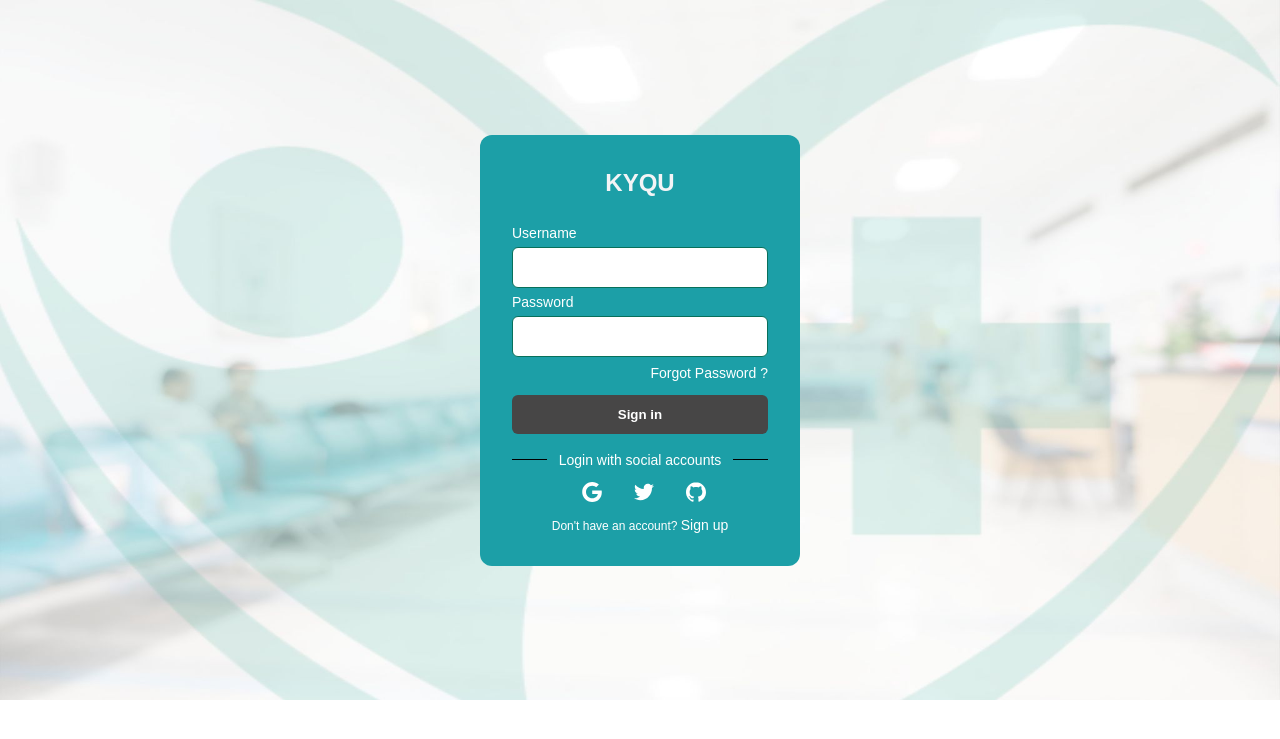
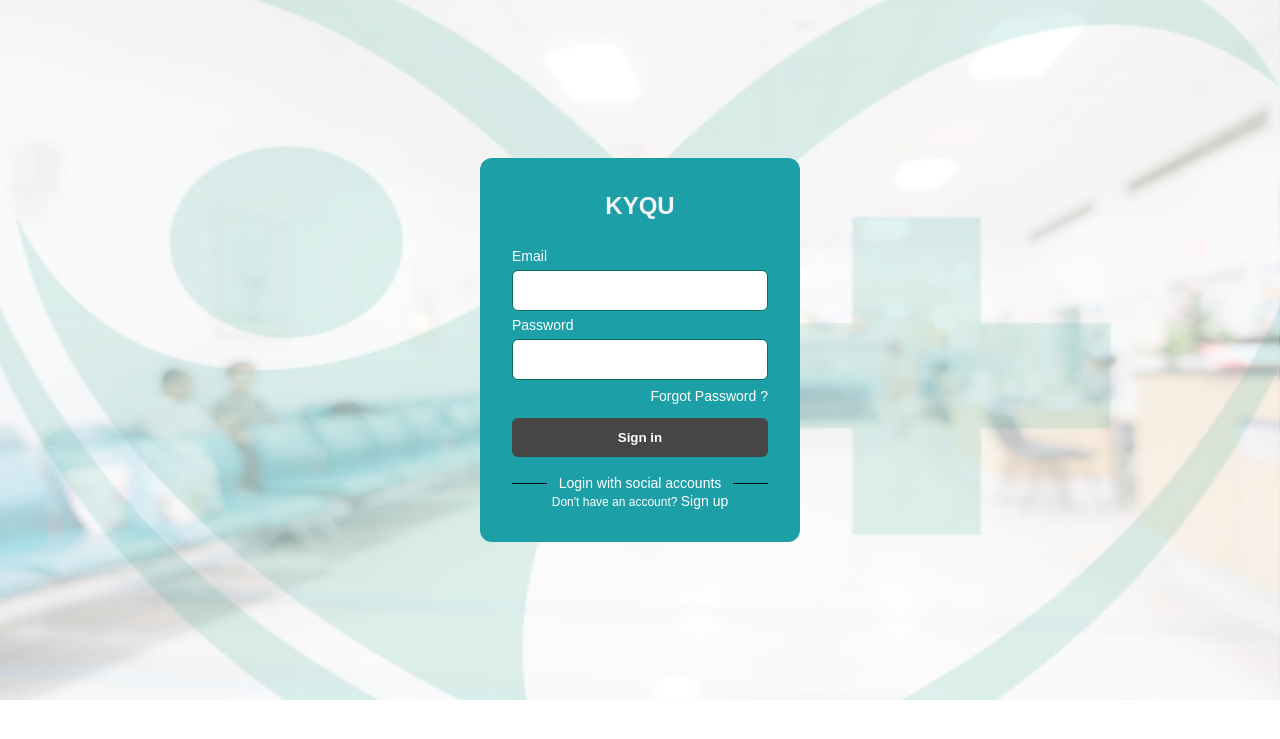
Before and after one commit to shubi06/ProjektiWEB, a PHP site: page /login.html in a window 1280 px wide. Shown: the top 739 px of the page. Run offline with PHP 8.4, Linux system fonts and the light colour scheme.

Commit message:
Validimi i login formes

```diff
--- a/login.html
+++ b/login.html
@@ -13,24 +13,26 @@
         <p class="title">KYQU</p>
         <form class="form">
             <div class="input-group">
-                <label for="username">Username</label>
-                <input type="text" name="username" id="username" placeholder="">
+                <label for="username">Email </label>
+                <input type="email" id="email" placeholder="">
+                <div class="error-message" id="emailError"></div>
             </div>
             <div class="input-group">
                 <label for="password">Password</label>
-                <input type="password" name="password" id="password" placeholder="">
+                <input type="password" id="password" placeholder="">
+                <div class="error-message" id="passwordError"></div>
                 <div class="forgot">
                     <a rel="noopener noreferrer" href="#">Forgot Password ?</a>
                 </div>
             </div>
-            <button class="sign">Sign in</button>
+            <button class="sign" onclick='validateForm()'>Sign in</button>
         </form>
         <div class="social-message">
             <div class="line"></div>
             <p class="message">Login with social accounts</p>
             <div class="line"></div>
         </div>
-        <div class="social-icons">
+        <!-- <div class="social-icons">
             <button aria-label="Log in with Google" class="icon">
                 <svg xmlns="http://www.w3.org/2000/svg" viewBox="0 0 32 32" class="w-5 h-5 fill-current">
                     <path d="M16.318 13.714v5.484h9.078c-0.37 2.354-2.745 6.901-9.078 6.901-5.458 0-9.917-4.521-9.917-10.099s4.458-10.099 9.917-10.099c3.109 0 5.193 1.318 6.38 2.464l4.339-4.182c-2.786-2.599-6.396-4.182-10.719-4.182-8.844 0-16 7.151-16 16s7.156 16 16 16c9.234 0 15.365-6.49 15.365-15.635 0-1.052-0.115-1.854-0.255-2.651z"></path>
@@ -46,11 +48,39 @@
                     <path d="M16 0.396c-8.839 0-16 7.167-16 16 0 7.073 4.584 13.068 10.937 15.183 0.803 0.151 1.093-0.344 1.093-0.772 0-0.38-0.009-1.385-0.015-2.719-4.453 0.964-5.391-2.151-5.391-2.151-0.729-1.844-1.781-2.339-1.781-2.339-1.448-0.989 0.115-0.968 0.115-0.968 1.604 0.109 2.448 1.645 2.448 1.645 1.427 2.448 3.744 1.74 4.661 1.328 0.14-1.031 0.557-1.74 1.011-2.135-3.552-0.401-7.287-1.776-7.287-7.907 0-1.751 0.62-3.177 1.645-4.297-0.177-0.401-0.719-2.031 0.141-4.235 0 0 1.339-0.427 4.4 1.641 1.281-0.355 2.641-0.532 4-0.541 1.36 0.009 2.719 0.187 4 0.541 3.043-2.068 4.381-1.641 4.381-1.641 0.859 2.204 0.317 3.833 0.161 4.235 1.015 1.12 1.635 2.547 1.635 4.297 0 6.145-3.74 7.5-7.296 7.891 0.556 0.479 1.077 1.464 1.077 2.959 0 2.14-0.020 3.864-0.020 4.385 0 0.416 0.28 0.916 1.104 0.755 6.4-2.093 10.979-8.093 10.979-15.156 0-8.833-7.161-16-16-16z"></path>
                 </svg>
             </button>
-        </div>
+        </div> -->
         <p class="signup">Don't have an account?
             <a rel="noopener noreferrer" href="register.html" target="_blank" class="">Sign up</a>
         </p>
     </div>
 </div>
+
+<script>
+    let nameRegex= /^[a-zA-Z0-9._-]+@[a-zA-Z0-9.-]+\.[a-zA-Z]{2,4}$/;
+    let passwordRegex= /^[a-zA-Z]\w{3,14}$/;
+
+    function validateForm() {
+        let nameInput=document.getElementById('email');
+        let email = document.getElementById('emailError');
+        let passwordInput=document.getElementById('password');
+        let passwordError = document.getElementById('passwordError');
+
+        emailError.innerText = '';
+        passwordError.innerText = '';
+
+        if(!nameRegex.test(nameInput.value)) {
+            emailError.innerText='Invalid email';
+            return;
+        }
+
+        if(!passwordRegex.test(passwordInput.value)) {
+            passwordError.innerText='Invalid password';
+            return;
+        }
+
+        alert('Succesfully');
+
+    }
+</script>
 </body>
 </html>
--- a/main.css
+++ b/main.css
@@ -270,7 +270,7 @@
   height: 250px;
   width: 250px;
   border-radius: 10px;
-  display: flex;
+
   background-color: #ffffff;
   margin-top: 80px;
 
@@ -306,7 +306,7 @@
   display: flex;
   justify-content: center;
   align-items:center;
-  height: 80px;
+  height: 50px;
   width: 390px;
   border: none;
   border-radius: 10px;
@@ -315,7 +315,7 @@
   display: flex;
   justify-content: center;
   align-items:center;
-  height: 80px;
+  height: 50px;
   width: 390px;
   border: none;
   border-radius: 10px;
@@ -337,7 +337,7 @@
   display: flex;
   justify-content: center;
   align-items:center;
-  height: 80px;
+  height: 50px;
   width: 390px;
   border: none;
   border-radius: 10px;
@@ -357,7 +357,7 @@
   display: flex;
   justify-content: center;
   align-items:center;
-  height: 80px;
+  height: 50px;
   width: 390px;
   border: none;
   border-radius: 10px;
```
Also changed, not shown: register.html (+27 -0 lines).
